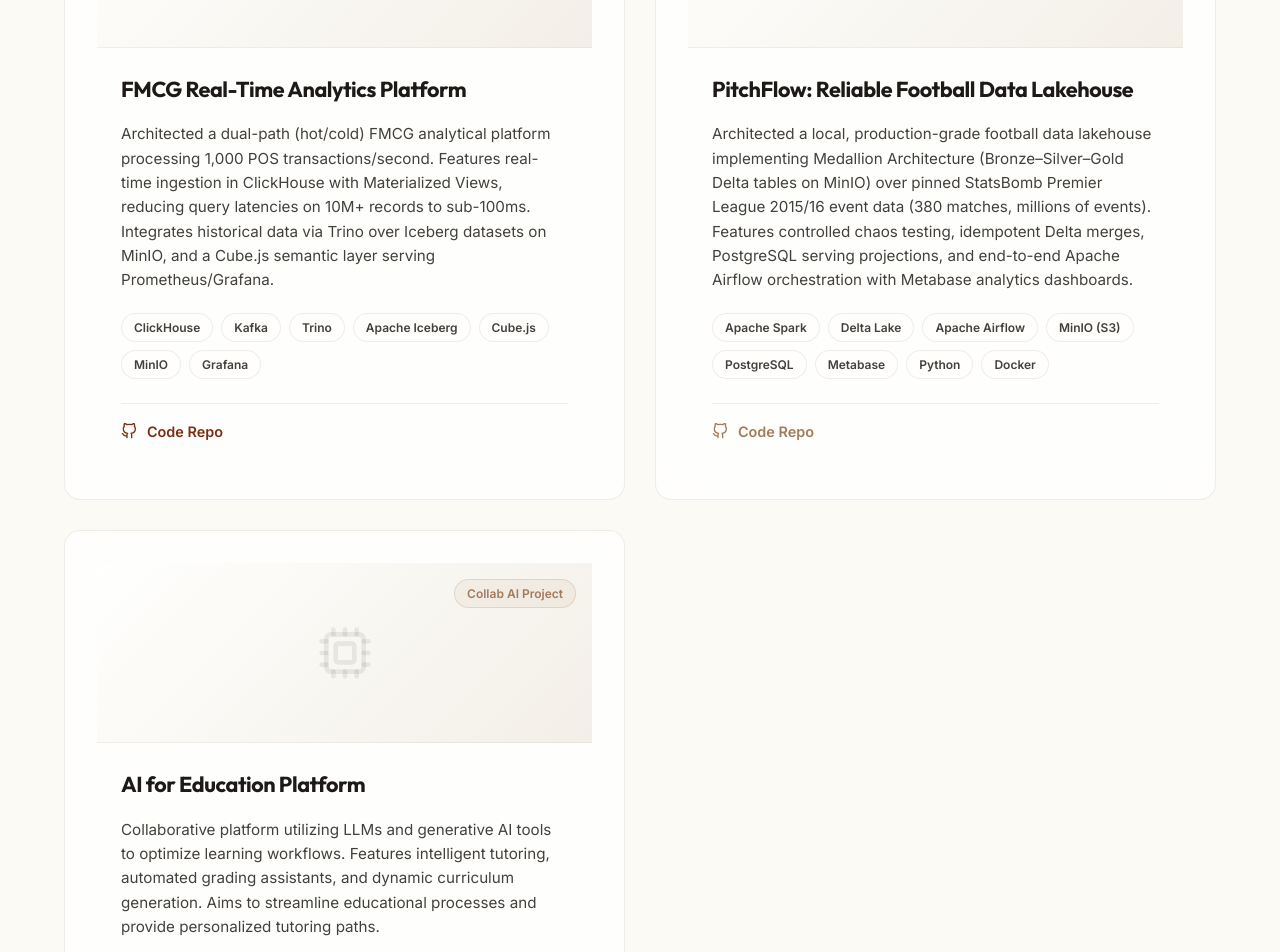
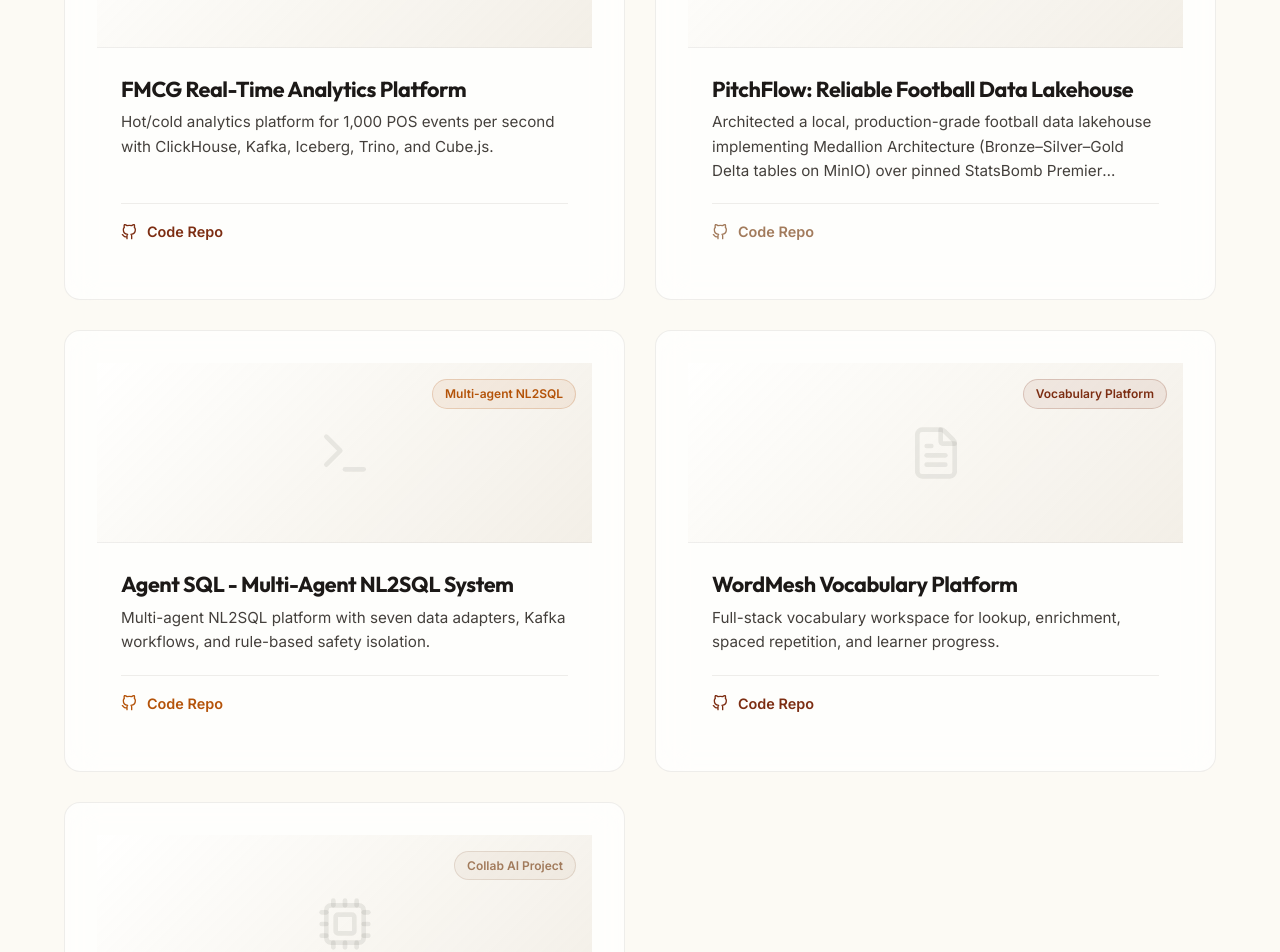
Before and after one commit to phatle224/phatle-portfolio, a React (Vite) app: page / in a window 1280 px wide. Shown: the part 5660-6612 px from the top of the page. Built offline with nearby package versions, Linux system fonts and the light colour scheme.

Commit message:
feat: refresh pinned projects with InsightMesh

```diff
--- a/src/App.tsx
+++ b/src/App.tsx
@@ -612,21 +612,8 @@
                 <div className="badge badge-green" style={{ position: 'absolute', top: '16px', right: '16px' }}>Real-time OLAP</div>
               </div>
               <div className="project-body">
-                <div className="project-header-wrap">
-                  <h3 className="project-title">FMCG Real-Time Analytics Platform</h3>
-                </div>
-                <p className="project-desc">
-                  Architected a dual-path (hot/cold) FMCG analytical platform processing 1,000 POS transactions/second. Features real-time ingestion in ClickHouse with Materialized Views, reducing query latencies on 10M+ records to sub-100ms. Integrates historical data via Trino over Iceberg datasets on MinIO, and a Cube.js semantic layer serving Prometheus/Grafana.
-                </p>
-                <div className="project-tags">
-                  <span className="badge">ClickHouse</span>
-                  <span className="badge">Kafka</span>
-                  <span className="badge">Trino</span>
-                  <span className="badge">Apache Iceberg</span>
-                  <span className="badge">Cube.js</span>
-                  <span className="badge">MinIO</span>
-                  <span className="badge">Grafana</span>
-                </div>
+                <h3 className="project-title">FMCG Real-Time Analytics Platform</h3>
+                <p className="project-desc">Hot/cold analytics platform for 1,000 POS events per second with ClickHouse, Kafka, Iceberg, Trino, and Cube.js.</p>
                 <div className="project-links">
                   <a href="https://github.com/phatle224/fmcg-real-time-analytics" target="_blank" rel="noopener noreferrer" className="project-link">
                     <svg viewBox="0 0 24 24" width="16" height="16" stroke="currentColor" strokeWidth="2" fill="none" strokeLinecap="round" strokeLinejoin="round" style={{ marginRight: '4px' }}><path d="M9 19c-5 1.5-5-2.5-7-3m14 6v-3.87a3.37 3.37 0 0 0-.94-2.61c3.14-.35 6.44-1.54 6.44-7A5.44 5.44 0 0 0 20 4.77 5.07 5.07 0 0 0 19.91 1S18.73.65 16 2.48a13.38 13.38 0 0 0-7 0C6.27.65 5.09 1 5.09 1A5.07 5.07 0 0 0 5 4.77a5.44 5.44 0 0 0-1.5 3.78c0 5.42 3.3 6.61 6.44 7A3.37 3.37 0 0 0 9 18.13V22"></path></svg> Code Repo
@@ -642,22 +629,10 @@
                 <div className="badge badge-purple" style={{ position: 'absolute', top: '16px', right: '16px' }}>Delta Lakehouse & Spark</div>
               </div>
               <div className="project-body">
-                <div className="project-header-wrap">
-                  <h3 className="project-title">PitchFlow: Reliable Football Data Lakehouse</h3>
-                </div>
-                <p className="project-desc">
+                <h3 className="project-title">PitchFlow: Reliable Football Data Lakehouse</h3>
+                <p className="project-desc project-desc-compact">
                   Architected a local, production-grade football data lakehouse implementing Medallion Architecture (Bronze–Silver–Gold Delta tables on MinIO) over pinned StatsBomb Premier League 2015/16 event data (380 matches, millions of events). Features controlled chaos testing, idempotent Delta merges, PostgreSQL serving projections, and end-to-end Apache Airflow orchestration with Metabase analytics dashboards.
                 </p>
-                <div className="project-tags">
-                  <span className="badge">Apache Spark</span>
-                  <span className="badge">Delta Lake</span>
-                  <span className="badge">Apache Airflow</span>
-                  <span className="badge">MinIO (S3)</span>
-                  <span className="badge">PostgreSQL</span>
-                  <span className="badge">Metabase</span>
-                  <span className="badge">Python</span>
-                  <span className="badge">Docker</span>
-                </div>
                 <div className="project-links">
                   <a href="https://github.com/phatle224/pitchflow-reliable-football-data-lakehouse" target="_blank" rel="noopener noreferrer" className="project-link" style={{ color: 'var(--aurora-purple)' }}>
                     <svg viewBox="0 0 24 24" width="16" height="16" stroke="currentColor" strokeWidth="2" fill="none" strokeLinecap="round" strokeLinejoin="round" style={{ marginRight: '4px' }}><path d="M9 19c-5 1.5-5-2.5-7-3m14 6v-3.87a3.37 3.37 0 0 0-.94-2.61c3.14-.35 6.44-1.54 6.44-7A5.44 5.44 0 0 0 20 4.77 5.07 5.07 0 0 0 19.91 1S18.73.65 16 2.48a13.38 13.38 0 0 0-7 0C6.27.65 5.09 1 5.09 1A5.07 5.07 0 0 0 5 4.77a5.44 5.44 0 0 0-1.5 3.78c0 5.42 3.3 6.61 6.44 7A3.37 3.37 0 0 0 9 18.13V22"></path></svg> Code Repo
@@ -666,27 +641,49 @@
               </div>
             </div>
 
-            {/* Pinned Project 3: AI FOR EDUCATION */}
+            {/* Pinned Project 3: Agent SQL */}
+            <div className="glass-card project-card blue-hover">
+              <div className="project-visual blue">
+                <Terminal className="project-visual-icon" size={56} />
+                <div className="badge badge-blue" style={{ position: 'absolute', top: '16px', right: '16px' }}>Multi-agent NL2SQL</div>
+              </div>
+              <div className="project-body">
+                <h3 className="project-title">Agent SQL - Multi-Agent NL2SQL System</h3>
+                <p className="project-desc">Multi-agent NL2SQL platform with seven data adapters, Kafka workflows, and rule-based safety isolation.</p>
+                <div className="project-links">
+                  <a href="https://github.com/phatle224/Agent_SQL" target="_blank" rel="noopener noreferrer" className="project-link">
+                    <svg viewBox="0 0 24 24" width="16" height="16" stroke="currentColor" strokeWidth="2" fill="none" strokeLinecap="round" strokeLinejoin="round" style={{ marginRight: '4px' }}><path d="M9 19c-5 1.5-5-2.5-7-3m14 6v-3.87a3.37 3.37 0 0 0-.94-2.61c3.14-.35 6.44-1.54 6.44-7A5.44 5.44 0 0 0 20 4.77 5.07 5.07 0 0 0 19.91 1S18.73.65 16 2.48a13.38 13.38 0 0 0-7 0C6.27.65 5.09 1 5.09 1A5.07 5.07 0 0 0 5 4.77a5.44 5.44 0 0 0-1.5 3.78c0 5.42 3.3 6.61 6.44 7A3.37 3.37 0 0 0 9 18.13V22"></path></svg> Code Repo
+                  </a>
+                </div>
+              </div>
+            </div>
+
+            {/* Pinned Project 4: WordMesh */}
+            <div className="glass-card project-card">
+              <div className="project-visual">
+                <FileText className="project-visual-icon" size={56} />
+                <div className="badge badge-green" style={{ position: 'absolute', top: '16px', right: '16px' }}>Vocabulary Platform</div>
+              </div>
+              <div className="project-body">
+                <h3 className="project-title">WordMesh Vocabulary Platform</h3>
+                <p className="project-desc">Full-stack vocabulary workspace for lookup, enrichment, spaced repetition, and learner progress.</p>
+                <div className="project-links">
+                  <a href="https://github.com/phatle224/wordmesh-vocab-builder" target="_blank" rel="noopener noreferrer" className="project-link">
+                    <svg viewBox="0 0 24 24" width="16" height="16" stroke="currentColor" strokeWidth="2" fill="none" strokeLinecap="round" strokeLinejoin="round" style={{ marginRight: '4px' }}><path d="M9 19c-5 1.5-5-2.5-7-3m14 6v-3.87a3.37 3.37 0 0 0-.94-2.61c3.14-.35 6.44-1.54 6.44-7A5.44 5.44 0 0 0 20 4.77 5.07 5.07 0 0 0 19.91 1S18.73.65 16 2.48a13.38 13.38 0 0 0-7 0C6.27.65 5.09 1 5.09 1A5.07 5.07 0 0 0 5 4.77a5.44 5.44 0 0 0-1.5 3.78c0 5.42 3.3 6.61 6.44 7A3.37 3.37 0 0 0 9 18.13V22"></path></svg> Code Repo
+                  </a>
+                </div>
+              </div>
+            </div>
+
+            {/* Pinned Project 5: AI FOR EDUCATION */}
             <div className="glass-card project-card purple-hover">
               <div className="project-visual purple">
                 <Cpu className="project-visual-icon" size={56} />
                 <div className="badge badge-purple" style={{ position: 'absolute', top: '16px', right: '16px' }}>Collab AI Project</div>
               </div>
               <div className="project-body">
-                <div className="project-header-wrap">
-                  <h3 className="project-title">AI for Education Platform</h3>
-                </div>
-                <p className="project-desc">
-                  Collaborative platform utilizing LLMs and generative AI tools to optimize learning workflows. Features intelligent tutoring, automated grading assistants, and dynamic curriculum generation. Aims to streamline educational processes and provide personalized tutoring paths.
-                </p>
-                <div className="project-tags">
-                  <span className="badge">Python</span>
-                  <span className="badge">PyTorch</span>
-                  <span className="badge">HuggingFace</span>
-                  <span className="badge">FastAPI</span>
-                  <span className="badge">Next.js</span>
-                  <span className="badge">Gemini API</span>
-                </div>
+                <h3 className="project-title">AI for Education Platform</h3>
+                <p className="project-desc">Collaborative LLM platform for intelligent tutoring, grading assistance, and personalized curriculum generation.</p>
                 <div className="project-links">
                   <a href="https://github.com/phatle224/AI-FOR-EDUCATION" target="_blank" rel="noopener noreferrer" className="project-link" style={{ color: 'var(--aurora-purple)' }}>
                     <svg viewBox="0 0 24 24" width="16" height="16" stroke="currentColor" strokeWidth="2" fill="none" strokeLinecap="round" strokeLinejoin="round" style={{ marginRight: '4px' }}><path d="M9 19c-5 1.5-5-2.5-7-3m14 6v-3.87a3.37 3.37 0 0 0-.94-2.61c3.14-.35 6.44-1.54 6.44-7A5.44 5.44 0 0 0 20 4.77 5.07 5.07 0 0 0 19.91 1S18.73.65 16 2.48a13.38 13.38 0 0 0-7 0C6.27.65 5.09 1 5.09 1A5.07 5.07 0 0 0 5 4.77a5.44 5.44 0 0 0-1.5 3.78c0 5.42 3.3 6.61 6.44 7A3.37 3.37 0 0 0 9 18.13V22"></path></svg> Code Repo
--- a/src/index.css
+++ b/src/index.css
@@ -1052,6 +1052,13 @@
   flex-grow: 1;
 }
 
+.project-desc-compact {
+  display: -webkit-box;
+  -webkit-box-orient: vertical;
+  -webkit-line-clamp: 3;
+  overflow: hidden;
+}
+
 .project-tags {
   display: flex;
   flex-wrap: wrap;
```
